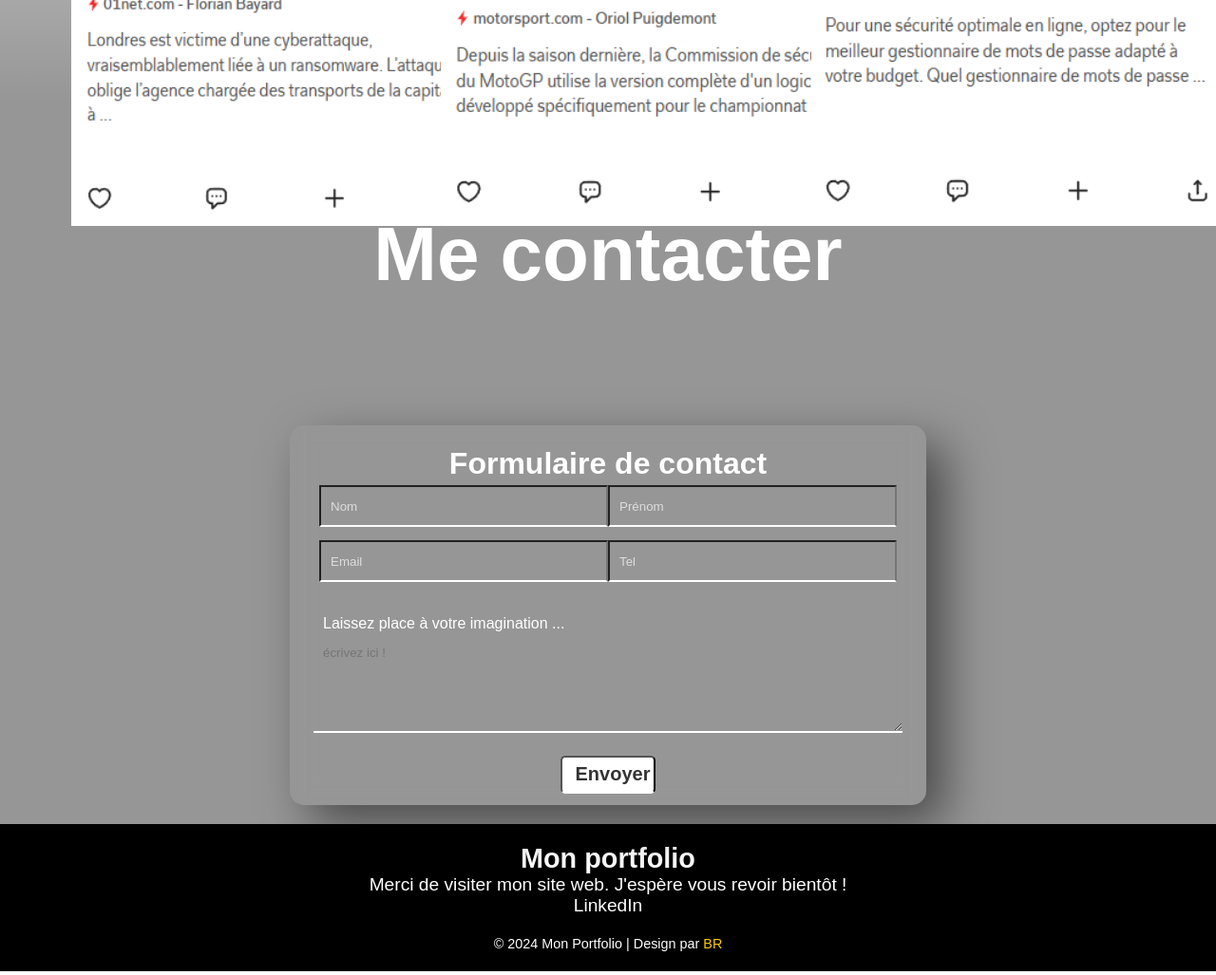
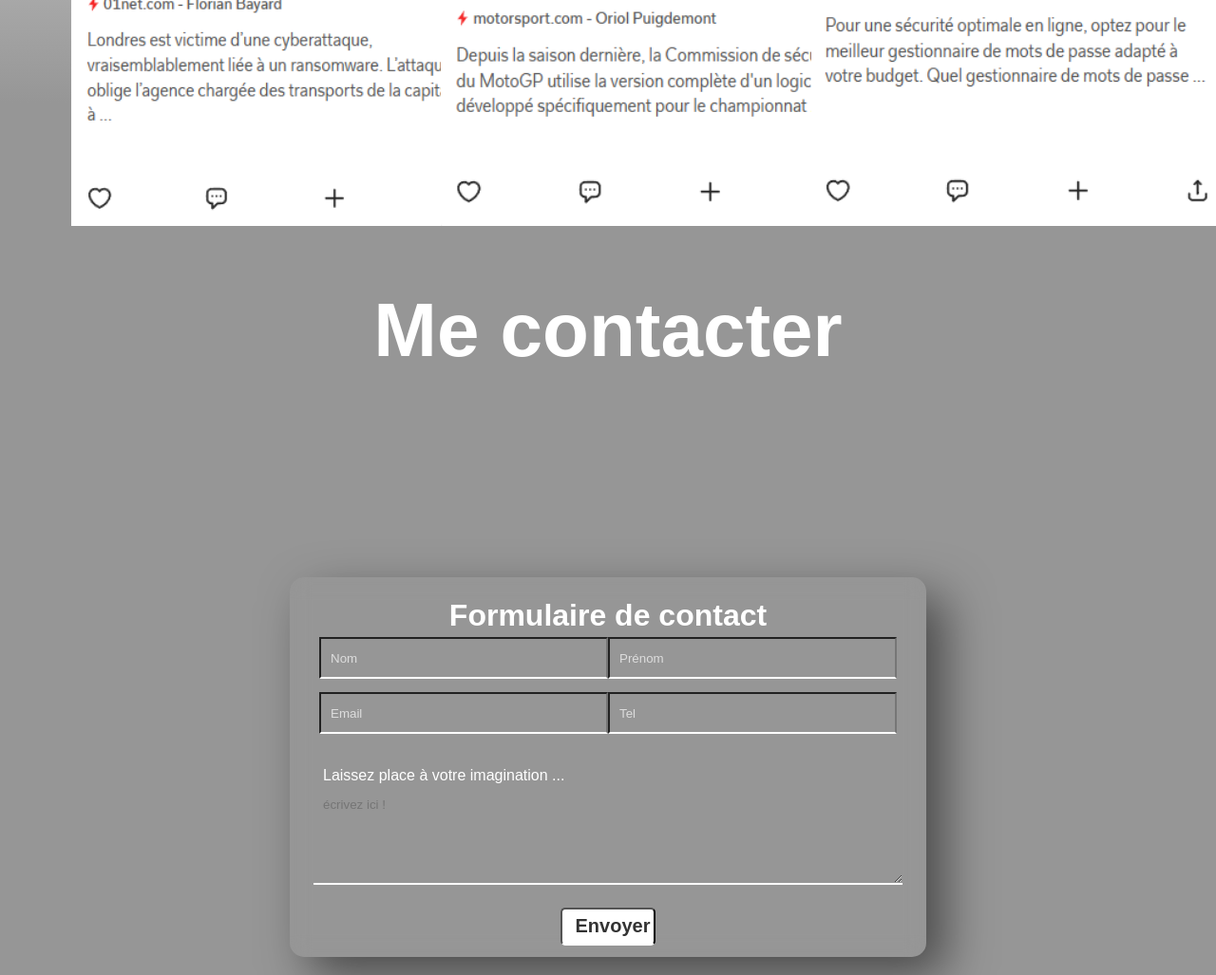
Before and after one commit to B-R-3/Portfolio-BR, a PHP site: page / in a window 1280 px wide; the page is wider, and only the part inside the window is pictured. Shown: the part 3659-4686 px from the top of that part at 95% size. Run offline with PHP 8.4, Linux system fonts and the light colour scheme; some web fonts are replaced.

Commit message:
modif-css-mecontacter

```diff
--- a/style.css
+++ b/style.css
@@ -263,7 +263,7 @@ td:not(:empty):not(:first-child) {
     display: flex;
     justify-content: center;
     align-items: center;
-    height: 40vh;
+    height: 60vh;
     background-color: #969696;
     font-size: 40px;
     color: white;
```
Also changed, not shown: image/CV-parfait.png (deleted), image/b.png (deleted), image/tab.png (deleted), 1 other file.
